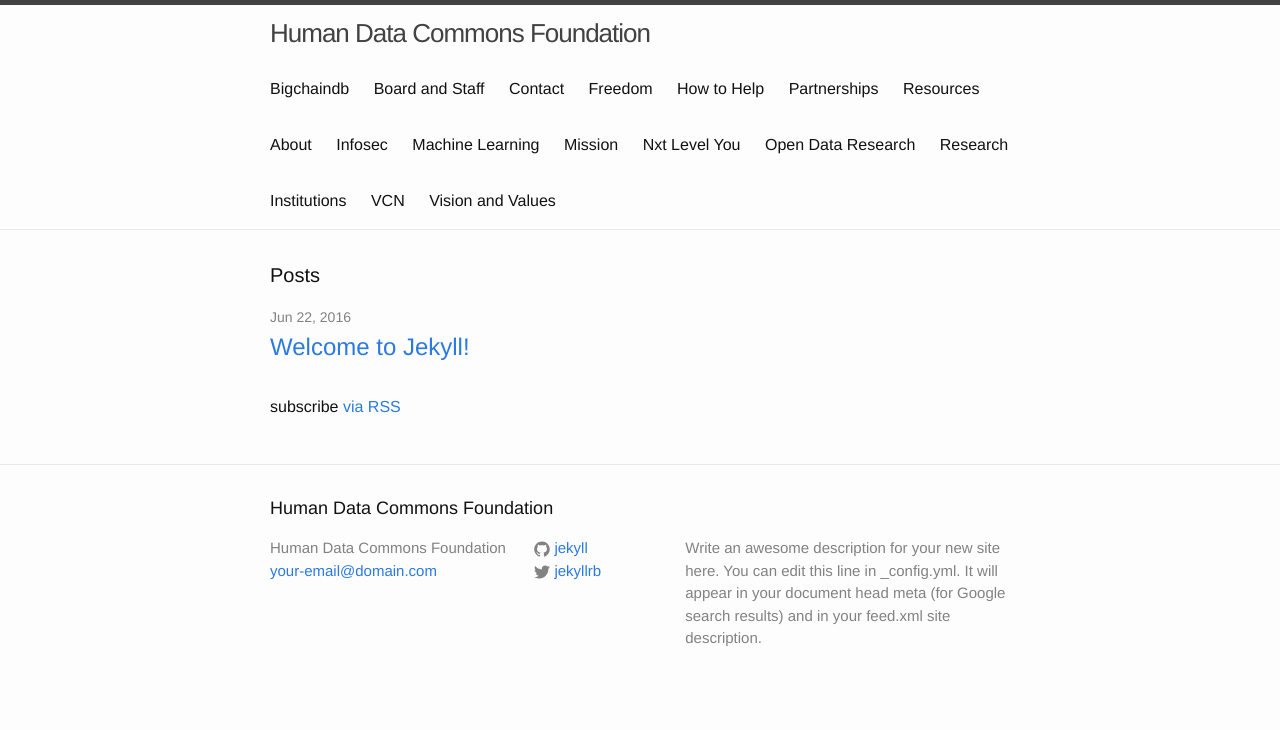
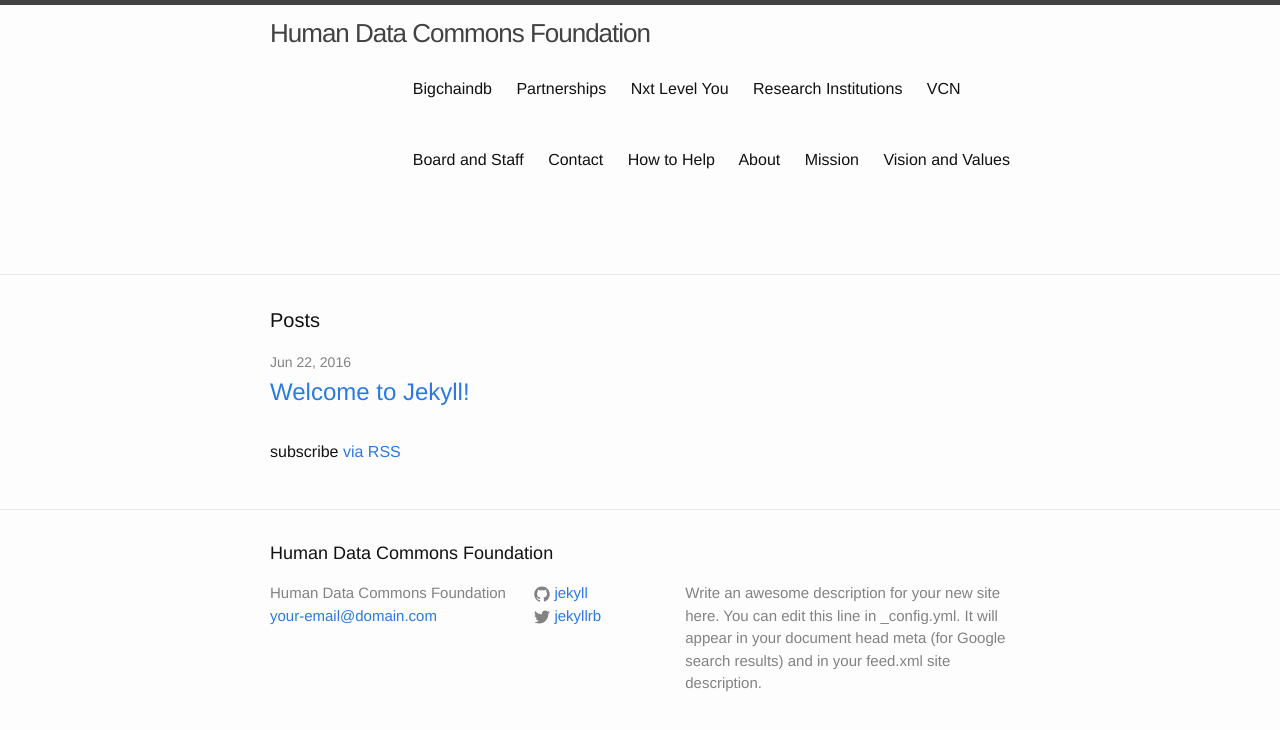
Before and after one commit to HumanDataCommons/HumanDataCommons.github.io, a Jekyll site: the page built from index.html, in a window 1280 px wide. Shown: the top 730 px of the page. Built offline with Jekyll 4.4.1, drawn with Linux system fonts in a browser that asks for light colours.

Commit message:
Fix Header.html + Remove resources pages

```diff
--- a/_includes/header.html
+++ b/_includes/header.html
@@ -14,10 +14,13 @@
       </a>
 
       <div class="trigger">
-        {% for my_page in site.pages %}
-          {% if my_page.title %}
-          <a class="page-link" href="{{ my_page.url | prepend: site.baseurl }}">{{ my_page.title }}</a>
-          {% endif %}
+        {% assign page_lists = site.pages | group_by:"page_category"%}
+        {% for my_page_list in page_lists %}
+            <ul>
+              {% for my_page in my_page_list.items %}
+              <a class="page-link" href="{{ my_page.url | prepend: site.baseurl }}">{{ my_page.title }}</a>
+              {% endfor %}
+            </ul>
         {% endfor %}
       </div>
     </nav>
--- a/resources/freedom.md
+++ /dev/null
@@ -1,5 +0,0 @@
----
-layout: page
-title: Freedom
-page_category: resources
----
--- a/resources/infosec.md
+++ /dev/null
@@ -1,5 +0,0 @@
----
-layout: page
-title: Infosec
-page_category: resources
----
--- a/resources/machine_learning.md
+++ /dev/null
@@ -1,5 +0,0 @@
----
-layout: page
-title: Machine Learning
-page_category: resources
----
--- a/resources/open_data_research.md
+++ /dev/null
@@ -1,5 +0,0 @@
----
-layout: page
-title: Open Data Research
-page_category: resources
----
```
Also changed, not shown: resources/index.md (deleted, +0 -5 lines), 1 other file.
